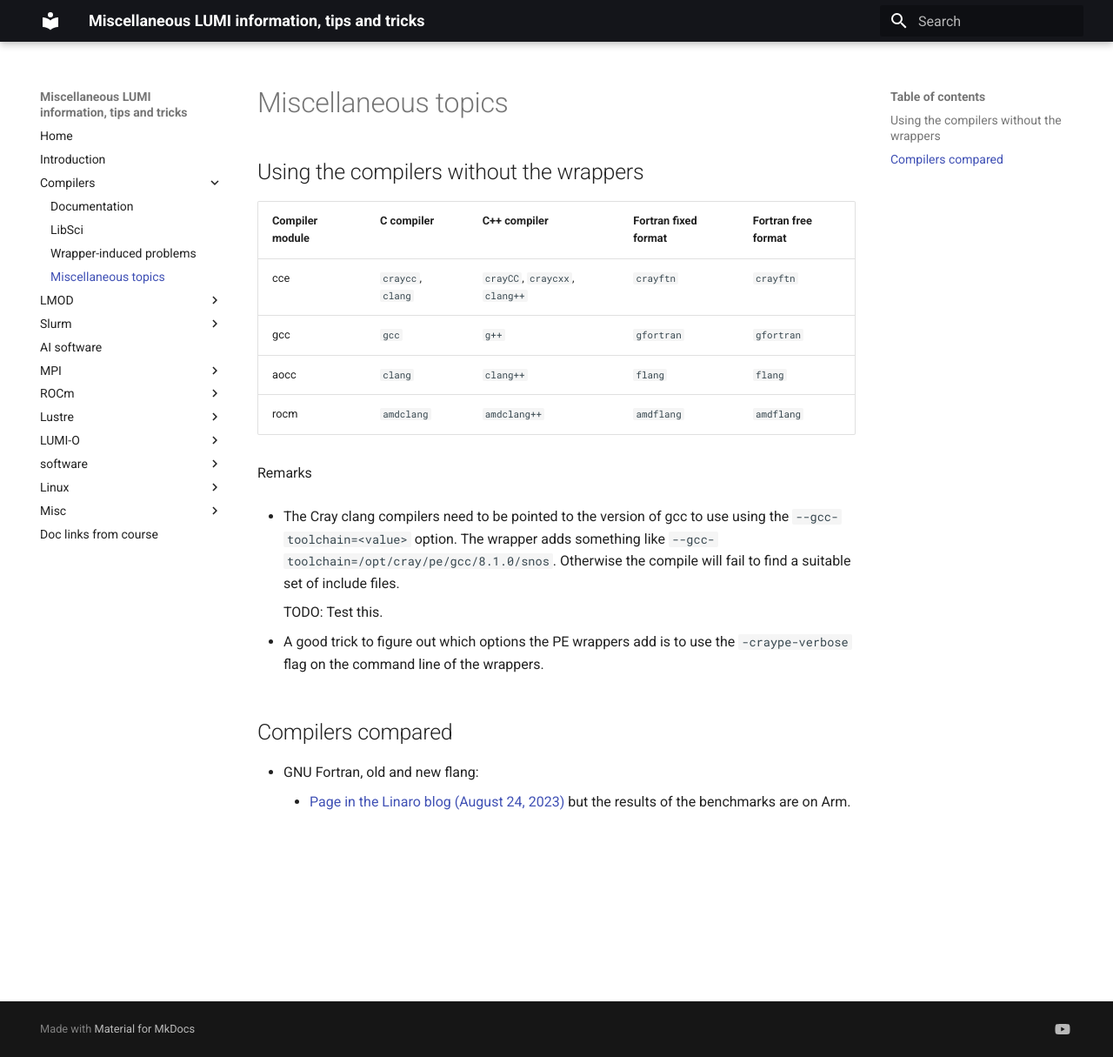
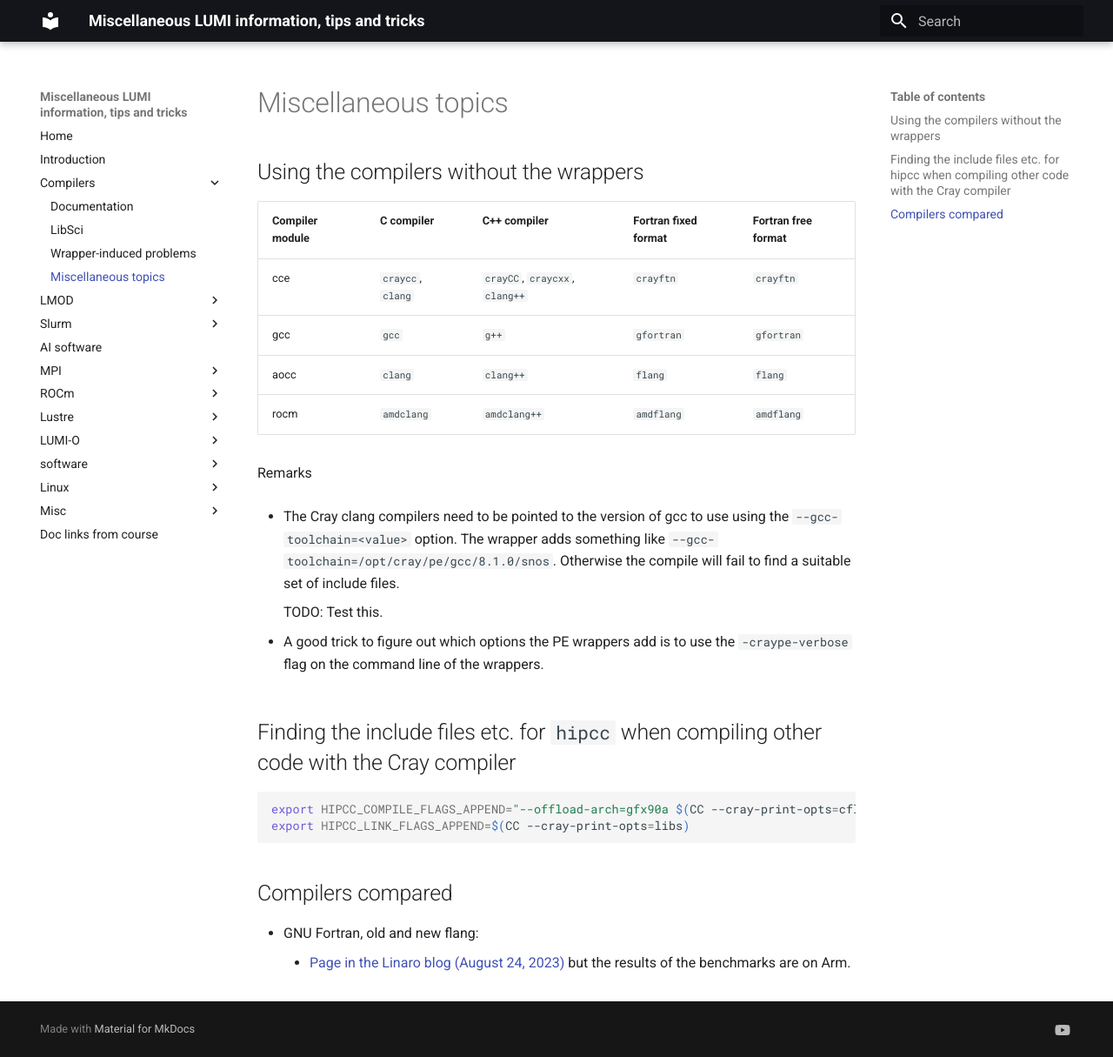
Before and after one commit to klust/LUMI-tips-and-tricks, an MkDocs documentation site: the page built from docs/01_Compilers/01_99_misc.md, in a window 1280 px wide and 1215 px high. Shown: the whole window at 87% size. Built offline with MkDocs 1.6.1 and Material for MkDocs 9.7.7, drawn with Linux system fonts in a browser that asks for light colours.

Commit message:
Remark about hipcc.

````diff
--- a/docs/01_Compilers/01_99_misc.md
+++ b/docs/01_Compilers/01_99_misc.md
@@ -22,6 +22,14 @@
     `-craype-verbose` flag on the command line of the wrappers.
 
 
+## Finding the include files etc. for `hipcc` when compiling other code with the Cray compiler
+
+```bash
+export HIPCC_COMPILE_FLAGS_APPEND="--offload-arch=gfx90a $(CC --cray-print-opts=cflags)"
+export HIPCC_LINK_FLAGS_APPEND=$(CC --cray-print-opts=libs)
+```
+
+
 ## Compilers compared
 
 -   GNU Fortran, old and new flang:
````
